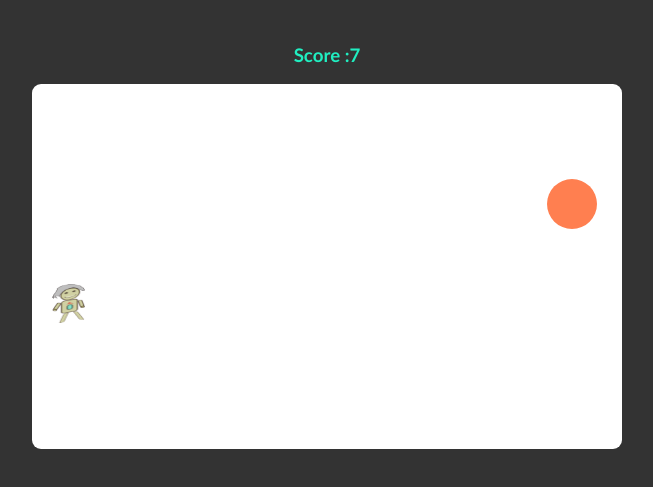
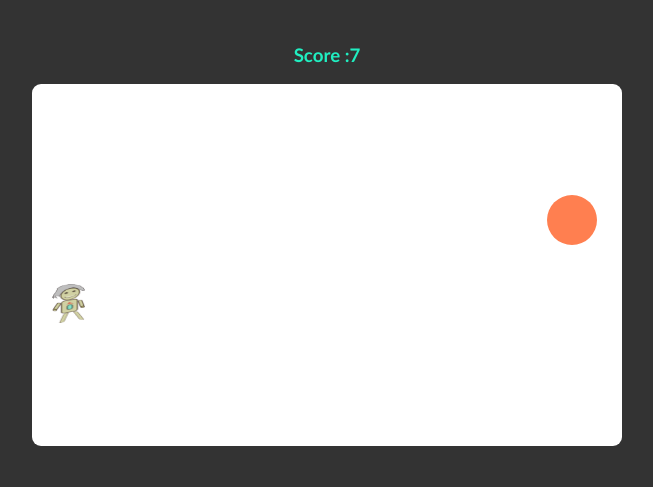
Before and after one commit to singhdks23/Get_Set_G0, a plain HTML site: page index.html in a window 1280 px wide. Shown: the part 59-546 px from the top of the page, without its empty margins (313-966 px from the left). Drawn offline with Linux system fonts and the light colour scheme.

Commit message:
Update index.html

```diff
--- a/index.html
+++ b/index.html
@@ -13,7 +13,7 @@
 
     <div id="score"></div>
 
-    <canvas id="canvas" width="590" height="365"></canvas>
+    <canvas id="canvas" width="590" height="362"></canvas>
 
     <img src="char1.png" alt="" id="source">
 
```
